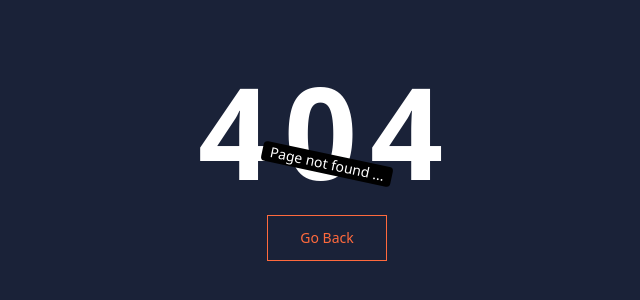
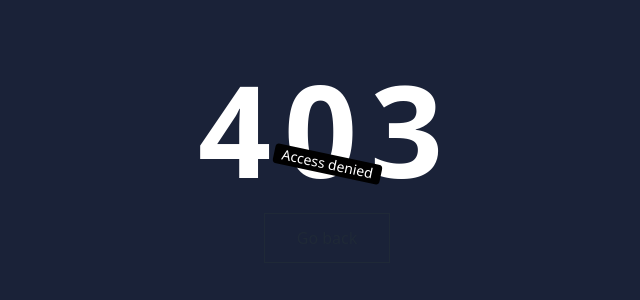
Before and after one commit to sumityadavpw/Lms-frontend, a React (Vite) app in the folder Lms-frontend/: page /denied in a window 1280 px wide. Before the commit this address had no page. Shown: the part 236-536 px from the top of the page, without its empty margins (313-953 px from the left). Built offline with nearby package versions, Linux system fonts and the light colour scheme.

Commit message:
Added denied page

```diff
--- a/Lms-frontend/src/App.jsx
+++ b/Lms-frontend/src/App.jsx
@@ -9,6 +9,7 @@
 import NotFound from './Pages/NotFound';
 import Signup from './Pages/Signup';
 import Contact from './Pages/Contact';
+import Denied from './Pages/Denied';
 function App() {
 
   return (
@@ -17,7 +18,10 @@
         <Route path="/" element={<Homepage />}></Route> |
         <Route path= "/about" element={<AboutUs/>} ></Route>
         <Route path= "/courses" element={<CourseList/>} />
-        <Route path= "contact" element={<Contact/>} />
+        <Route path= "/contact" element={<Contact/>} />
+        <Route path= "/denied" element={<Denied/>} />
+
+
 
         <Route path="/signup" element={<Signup />}/>
         <Route path="/login" element={<Login />} />
--- /dev/null
+++ b/Lms-frontend/src/Pages/Denied.jsx
@@ -0,0 +1,24 @@
+import { useNavigate } from "react-router-dom";
+
+function Denied() {
+    const navigate = useNavigate();
+    return (
+        <main className="h-screen w-full flex flex-col justify-center items-center bg-[#1A2238]">
+            <h1 className="text-9xl font-extrabold text-white tracking-widest">
+                403
+            </h1>
+            <div className="bg-black text-white px-2 text-sm rounded rotate-12 absolute">
+                Access denied
+            </div>
+            <button onClick={() => navigate(-1)} className="mt-5">
+
+                <span className="relative block px-8 py-3 bg-[#1A2238] border border-current">
+                    Go back
+                </span>
+            </button>
+        </main>
+    );
+
+}
+
+export default Denied;
```
